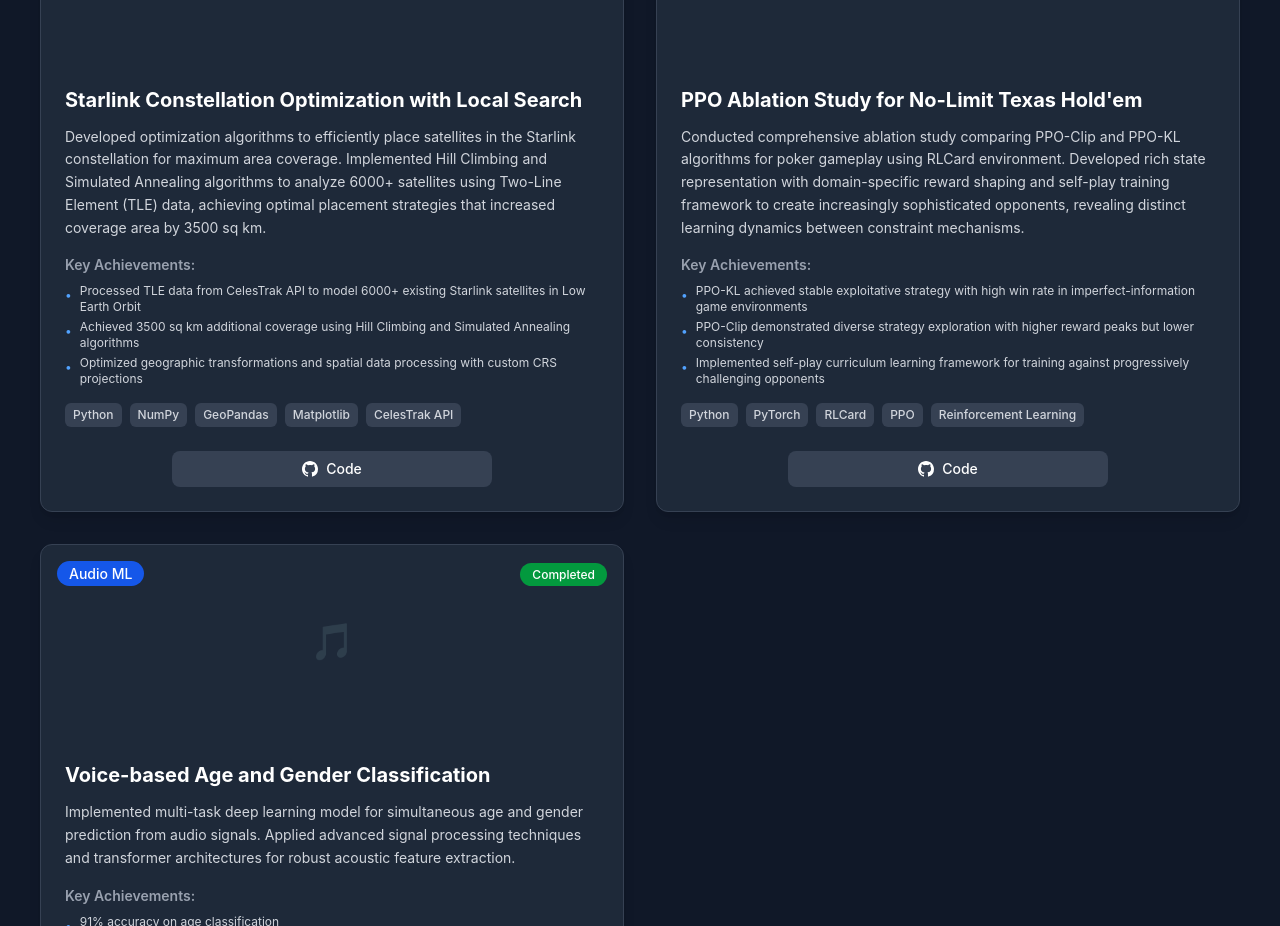
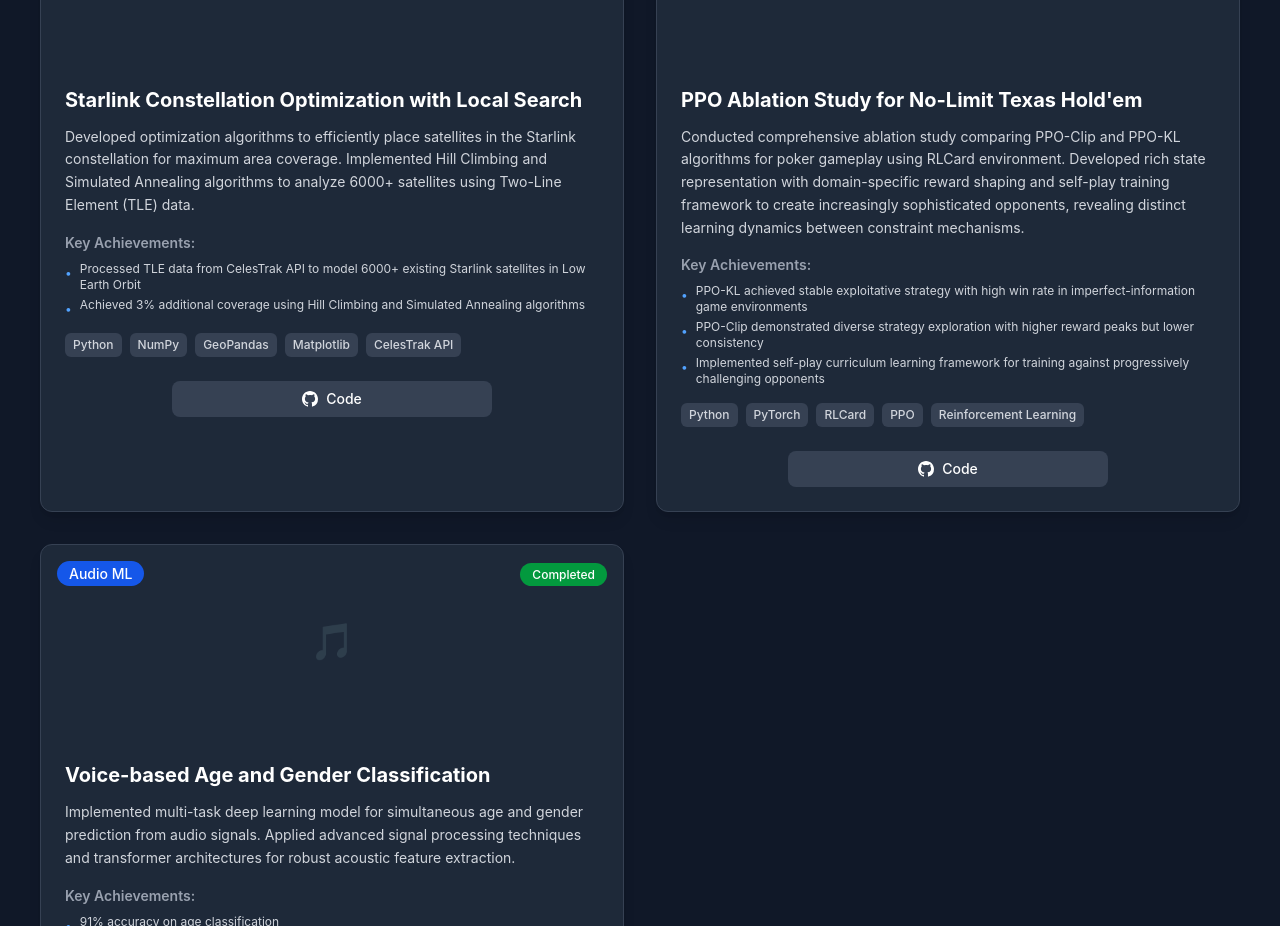
Before and after one commit to AkhilKas/personal-portfolio, a React (Vite) app: page / in a window 1280 px wide. Shown: the part 2440-3366 px from the top of the page. Built offline with nearby package versions, Linux system fonts and the light colour scheme.

Commit message:
Fixed image not visible issue

```diff
--- a/src/components/Projects.jsx
+++ b/src/components/Projects.jsx
@@ -2,17 +2,16 @@ export default function Projects() {
   const projects = [
     {
       title: "Starlink Constellation Optimization with Local Search",
-      description: "Developed optimization algorithms to efficiently place satellites in the Starlink constellation for maximum area coverage. Implemented Hill Climbing and Simulated Annealing algorithms to analyze 6000+ satellites using Two-Line Element (TLE) data, achieving optimal placement strategies that increased coverage area by 3500 sq km.",
+      description: "Developed optimization algorithms to efficiently place satellites in the Starlink constellation for maximum area coverage. Implemented Hill Climbing and Simulated Annealing algorithms to analyze 6000+ satellites using Two-Line Element (TLE) data.",
       technologies: ["Python", "NumPy", "GeoPandas", "Matplotlib", "CelesTrak API"],
       category: "Artificial Intelligence",
       status: "Completed",
-      image: "/public/satellite.png",
+      image: "./satellite.png",
       github: "https://github.com/CS-5100/Satellite",
       demo: null, // No demo available
       highlights: [
         "Processed TLE data from CelesTrak API to model 6000+ existing Starlink satellites in Low Earth Orbit",
-        "Achieved 3500 sq km additional coverage using Hill Climbing and Simulated Annealing algorithms",
-        "Optimized geographic transformations and spatial data processing with custom CRS projections"
+        "Achieved 3% additional coverage using Hill Climbing and Simulated Annealing algorithms"
       ]
     },
     {
@@ -21,7 +20,7 @@ export default function Projects() {
       technologies: ["Python", "PyTorch", "RLCard", "PPO", "Reinforcement Learning"],
       category: "Reinforcement Learning",
       status: "Completed",
-      image: "/public/poker.jpg",
+      image: "./poker.jpg",
       github: "https://github.com/CS-5180/No-Limit-Texas-Hold-em",
       demo: null,
       highlights: [
```
